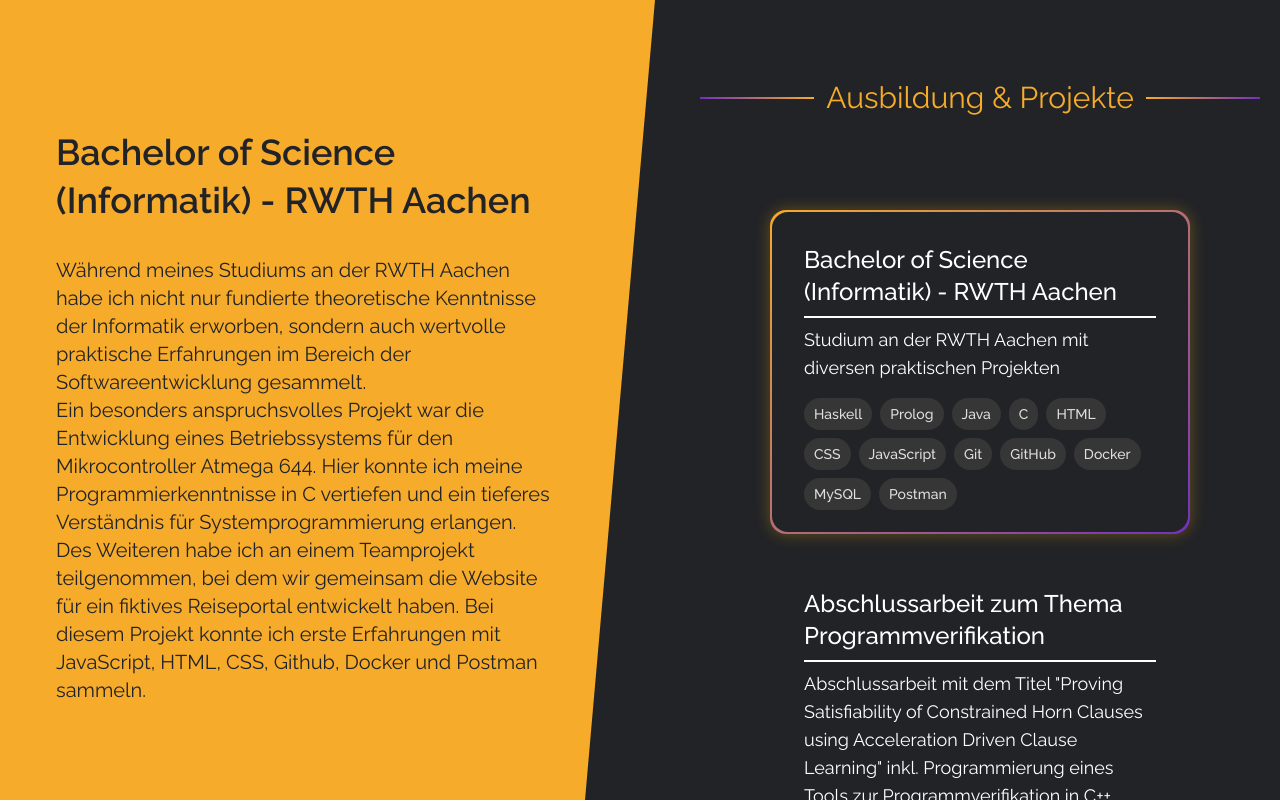
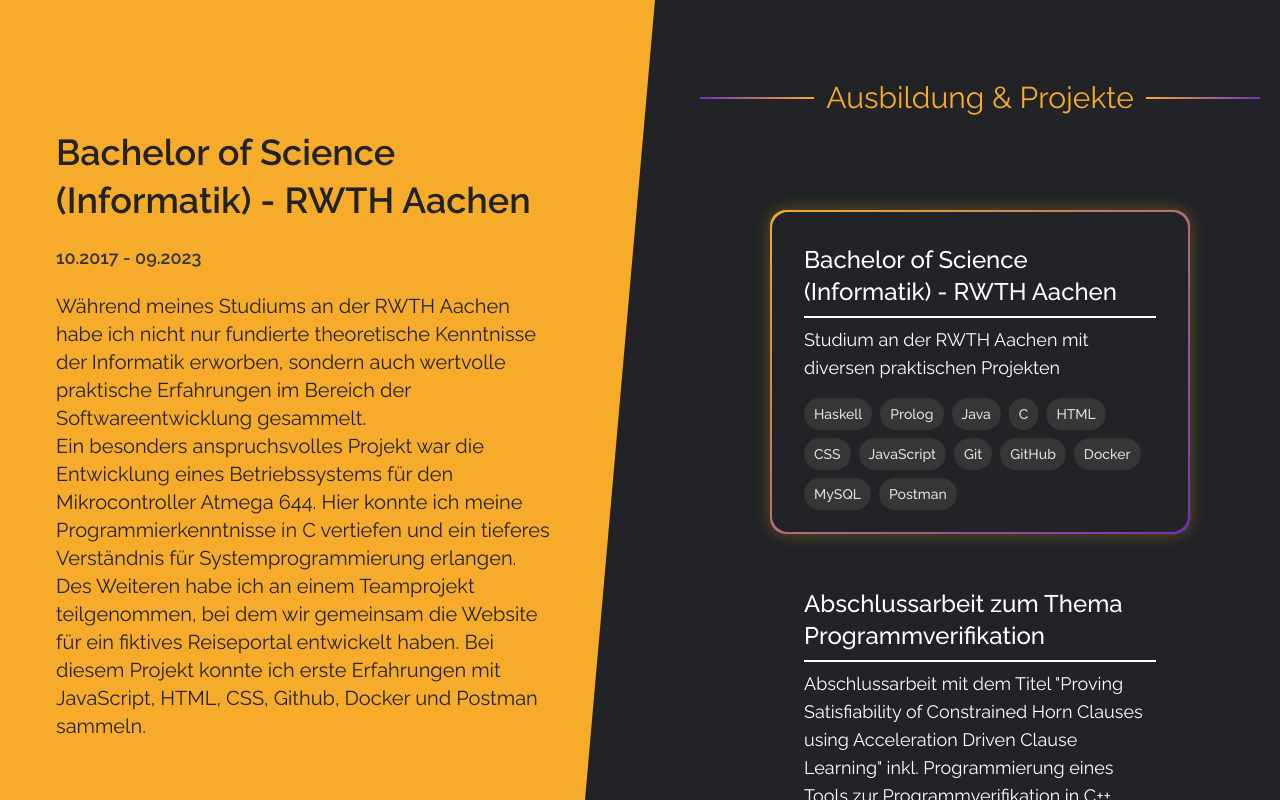
Before and after one commit to Bina-Github/portfolio, a Next.js app: page / in a window 1280 px wide. Both pictures are taken after a click on the element 980 px from the left and 372 px from the top of the page. Shown: the top 800 px of the page. Built offline with nearby package versions, Linux system fonts and the light colour scheme.

Commit message:
projectArray: added dates

```diff
--- a/components/ProjectDetails.tsx
+++ b/components/ProjectDetails.tsx
@@ -6,15 +6,19 @@
     shortDesc: string;
     longDesc: string;
     tags: Array<{ name: string }>;
+    time: string;
   };
 };
 
 const ProjectDetails = ({ projectData }: Props) => {
   return (
     <div>
-      <h1 className="text-4xl leading-[3rem] mb-8 font-semibold">
+      <h1 className="text-4xl leading-[3rem] mb-5 font-semibold">
         {projectData.title}
       </h1>
+      <p className="mb-5 text-lg text-cGray font-semibold">
+        {projectData.time}
+      </p>
       <p
         className="text-xl [&>a]:text-cPurple [&>a]:font-semibold [&>a:hover]:underline"
         dangerouslySetInnerHTML={{ __html: projectData.longDesc }}
--- a/components/projectArray.ts
+++ b/components/projectArray.ts
@@ -18,6 +18,7 @@
       { name: "MySQL" },
       { name: "Postman" },
     ],
+    time: "10.2017 - 09.2023",
   },
   {
     title: "Abschlussarbeit zum Thema Programmverifikation",
@@ -26,6 +27,7 @@
     longDesc:
       "In meiner Abschlussarbeit habe ich mich intensiv mit dem Thema der Programmverifikation auseinandergesetzt. Dafür habe ich mich zunächst in den bereits existierenden ADCL Kalkül aus dem Tool <a href='https://github.com/LoAT-developers/LoAT' target='_blank'>LoAT</a> eingearbeitet und dann über mehrere Wochen hinweg auf einem eigenen Branch eine Abwandlung des Kalküls in C++ programmiert.<br>Dieses Projekt war besonders interessant für mich, da mein Betreuer selbst aktiv am Ausbau des Tools LoAT gearbeitet hat, um es wettbewerbsfähig zu machen. TODO: Irgendwie schreiben, dass es deswegen sehr cool war, das live mitzuverfolgen und den Code nachzuvollziehen, weil es halt ein actual Projekt mit actual Nutzen ist.<br>Zudem habe ich eigene Tests für mein Programm geschrieben und konnte weitere Erfahrungen im Umgang mit Git sammeln.",
     tags: [{ name: "C++" }, { name: "Git" }],
+    time: "06.2023",
   },
   {
     title: "Entwicklung der Website für die Week of Charity",
@@ -41,6 +43,7 @@
       { name: "Directus" },
       { name: "GitHub" },
     ],
+    time: "07.2023 - 09.2023",
   },
   {
     title: "Entwicklung der Website für die vdla drb gewerkschaft",
@@ -54,5 +57,6 @@
       { name: "CSS" },
       { name: "WordPress" },
     ],
+    time: "11.2023 - 12.2023",
   },
 ];
```
